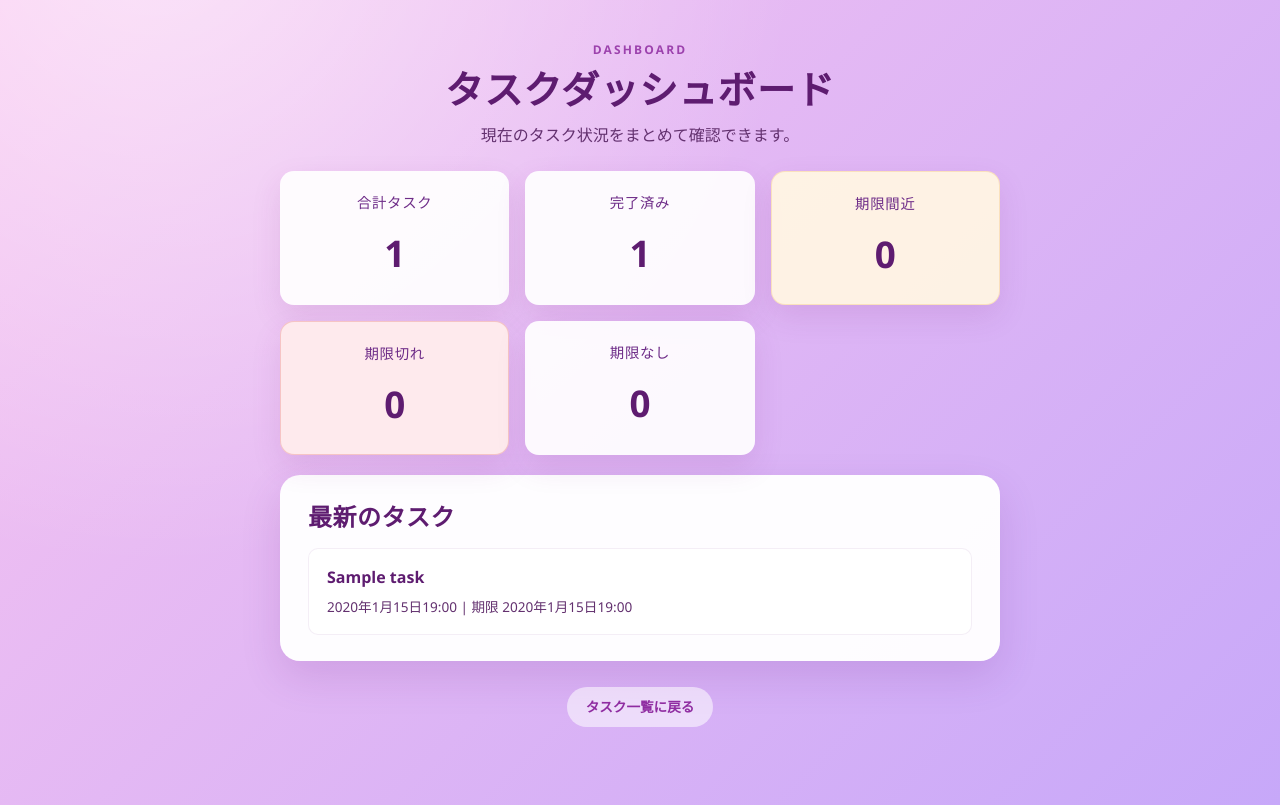
After one commit to daydiddad/django-test-exercise, a Django app: page /dashboard/ in a window 1280 px wide. The commit adds this page. Run offline with Django 5.2, Linux system fonts and the light colour scheme; tables that the repository leaves empty hold one stand-in row (values such as "Sample post").

Commit message:
ダッシュボードを追加

```diff
--- a/config/urls.py
+++ b/config/urls.py
@@ -20,6 +20,7 @@ from todo import views as todo_views
 
 urlpatterns = [
     path('admin/', admin.site.urls),
+    path('dashboard/', todo_views.dashboard, name='dashboard'),
     path('', todo_views.index, name='index'),
     path('<int:task_id>/', todo_views.detail, name='detail'),
     path('<int:task_id>/delete/', todo_views.delete, name='delete'),
--- a/todo/static/todo/style.css
+++ b/todo/static/todo/style.css
@@ -332,6 +332,92 @@ a:hover {
   text-decoration: underline;
 }
 
+.dashboard-grid {
+  display: grid;
+  grid-template-columns: repeat(3, minmax(0, 1fr));
+  gap: 16px;
+  margin-top: 22px;
+}
+
+.metric-card {
+  padding: 20px;
+  border-radius: var(--radius-md);
+  background: var(--surface);
+  box-shadow: var(--shadow-card);
+  text-align: center;
+}
+
+.metric-label {
+  margin: 0 0 10px;
+  font-size: 0.9rem;
+  color: var(--accent);
+  letter-spacing: 0.05em;
+  text-transform: uppercase;
+}
+
+.metric-value {
+  margin: 0;
+  font-size: 2.3rem;
+  color: var(--heading);
+  font-weight: 800;
+}
+
+.urgent-card {
+  border: 1px solid rgba(217, 83, 79, 0.25);
+  background: rgba(255, 236, 236, 0.95);
+}
+
+.warning-card {
+  border: 1px solid rgba(240, 173, 78, 0.25);
+  background: rgba(255, 246, 227, 0.95);
+}
+
+.recent-tasks h2 {
+  margin-top: 0;
+  margin-bottom: 16px;
+  color: var(--heading);
+}
+
+.task-list {
+  list-style: none;
+  padding: 0;
+  margin: 0;
+  display: grid;
+  gap: 12px;
+}
+
+.task-list li {
+  padding: 16px 18px;
+  border-radius: var(--radius-sm);
+  background: var(--surface);
+  border: 1px solid rgba(110, 44, 136, 0.08);
+}
+
+.task-list a {
+  color: var(--heading);
+  text-decoration: none;
+  font-weight: 700;
+}
+
+.task-meta {
+  display: block;
+  margin-top: 6px;
+  font-size: 0.85rem;
+  color: var(--muted);
+}
+
+@media (max-width: 720px) {
+  .dashboard-grid {
+    grid-template-columns: repeat(2, minmax(0, 1fr));
+  }
+}
+
+@media (max-width: 560px) {
+  .dashboard-grid {
+    grid-template-columns: 1fr;
+  }
+}
+
 @media (max-width: 480px) {
   body {
     padding: 24px 12px 40px;
--- /dev/null
+++ b/todo/templates/todo/dashboard.html
@@ -0,0 +1,62 @@
+{% load static %}
+<!DOCTYPE html>
+<html lang="ja">
+
+  <head>
+    <title>ToDoダッシュボード</title>
+    <meta charset="UTF-8">
+    <meta name="viewport" content="width=device-width, initial-scale=1">
+    <meta name="author" content="INIAD">
+    <link rel="stylesheet" href="{% static 'todo/style.css' %}">
+  </head>
+
+  <body>
+    <span class="eyebrow">Dashboard</span>
+    <h1>タスクダッシュボード</h1>
+    <p>現在のタスク状況をまとめて確認できます。</p>
+
+    <section class="dashboard-grid">
+      <article class="metric-card">
+        <p class="metric-label">合計タスク</p>
+        <p class="metric-value">{{ total_count }}</p>
+      </article>
+      <article class="metric-card">
+        <p class="metric-label">完了済み</p>
+        <p class="metric-value">{{ completed_count }}</p>
+      </article>
+      <article class="metric-card warning-card">
+        <p class="metric-label">期限間近</p>
+        <p class="metric-value">{{ due_soon_count }}</p>
+      </article>
+      <article class="metric-card urgent-card">
+        <p class="metric-label">期限切れ</p>
+        <p class="metric-value">{{ overdue_count }}</p>
+      </article>
+      <article class="metric-card">
+        <p class="metric-label">期限なし</p>
+        <p class="metric-value">{{ no_deadline_count }}</p>
+      </article>
+    </section>
+
+    <section class="recent-tasks card">
+      <h2>最新のタスク</h2>
+      {% if latest_tasks %}
+      <ul class="task-list">
+        {% for task in latest_tasks %}
+        <li>
+          <a href="{% url 'detail' task.id %}">{{ task.title }}</a>
+          <span class="task-meta">{{ task.posted_at }}{% if task.due_at %} | 期限 {{ task.due_at }}{% endif %}</span>
+        </li>
+        {% endfor %}
+      </ul>
+      {% else %}
+      <p class="empty">登録されたタスクがありません。</p>
+      {% endif %}
+    </section>
+
+    <div class="sort-nav">
+      <a href="{% url 'index' %}">タスク一覧に戻る</a>
+    </div>
+  </body>
+
+</html>
--- a/todo/views.py
+++ b/todo/views.py
@@ -1,3 +1,5 @@
+from datetime import timedelta
+
 from django.shortcuts import render, redirect
 from django.http import Http404
 from django.utils import timezone
@@ -70,6 +72,28 @@ def detail(request, task_id):
     }
     return render(request, 'todo/detail.html', context)
 
+
+def dashboard(request):
+    now = timezone.now()
+    tasks = Task.objects.all()
+    total_count = tasks.count()
+    completed_count = tasks.filter(completed=True).count()
+    overdue_count = tasks.filter(completed=False, due_at__lt=now).count()
+    due_soon_count = tasks.filter(completed=False, due_at__gte=now, due_at__lte=now + timedelta(days=1)).count()
+    no_deadline_count = tasks.filter(due_at__isnull=True).count()
+    latest_tasks = tasks.order_by('-posted_at')[:5]
+
+    context = {
+        'total_count': total_count,
+        'completed_count': completed_count,
+        'overdue_count': overdue_count,
+        'due_soon_count': due_soon_count,
+        'no_deadline_count': no_deadline_count,
+        'latest_tasks': latest_tasks,
+    }
+    return render(request, 'todo/dashboard.html', context)
+
+
 def delete(request, task_id):
     try:
         task = Task.objects.get(pk=task_id)
```
